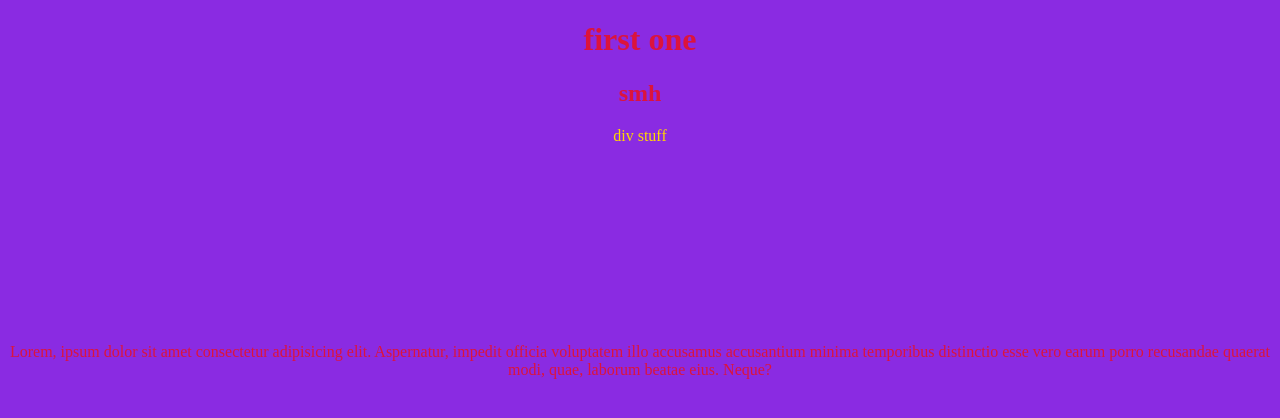
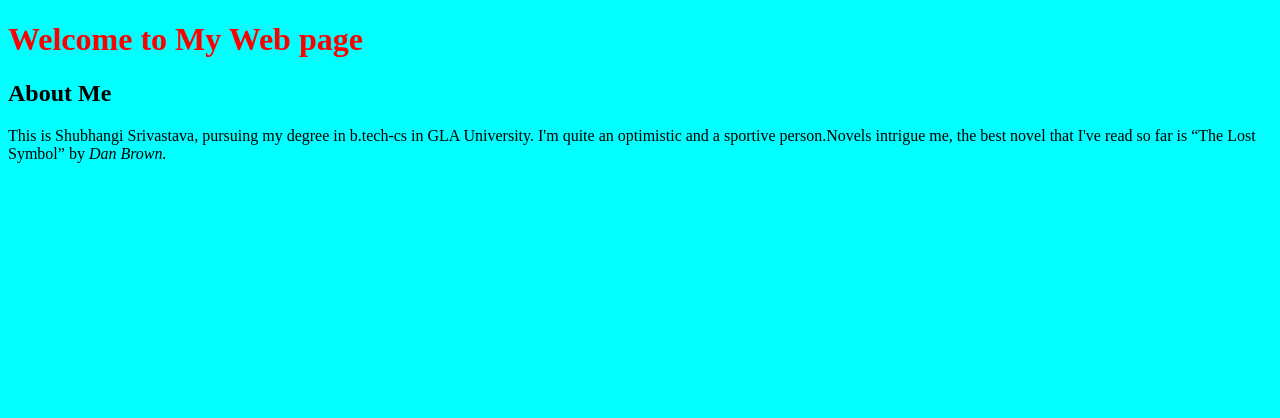
Before and after one commit to ShubhangiSrivastava15/fullstack-1_2020, a plain HTML site: page index.html in a window 1280 px wide. Drawn offline with Linux system fonts and the light colour scheme.

Commit message:
assign-2

```diff
--- a/index.html
+++ b/index.html
@@ -3,25 +3,19 @@
 <head>
     <meta charset="UTF-8">
     <meta name="viewport" content="width=device-width, initial-scale=1.0">
-    <title>intro to git and github</title>
-    <style>
-        body
-        {
-            background-color: blueviolet;
-            text-align: center;
-            color: crimson;
-        }
-    </style>
+    <title>Assignment-1</title>
 </head>
+<style>
+    body{
+        background-color: aqua;
+    }
+</style>
 <body>
-    <h1>first one</h1>
-    <h2>smh
-
-    </h2>
-    <div style="color: gold;border:1px hotpink;height: 200px;">
-    div stuff</div>
-    <p style="text-align: center;">Lorem, ipsum dolor sit amet consectetur adipisicing elit. Aspernatur, impedit officia voluptatem illo accusamus accusantium minima temporibus distinctio esse vero earum porro recusandae quaerat modi, quae, laborum beatae eius. Neque?</p>
-
+    <h1 style="color: red;">Welcome to My Web page</h1>
+    <h2>About Me</h2>
+    <p>This is Shubhangi Srivastava, pursuing my degree in b.tech-cs in GLA University.
+        I'm quite an optimistic and a sportive person.Novels intrigue me, the best novel that I've read so far is <q>The Lost Symbol</q> by
+<i>Dan Brown.</i> </p>
 
 </body>
 </html>
```
